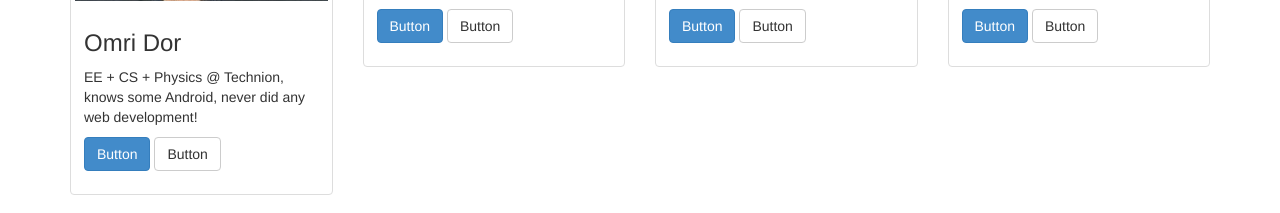
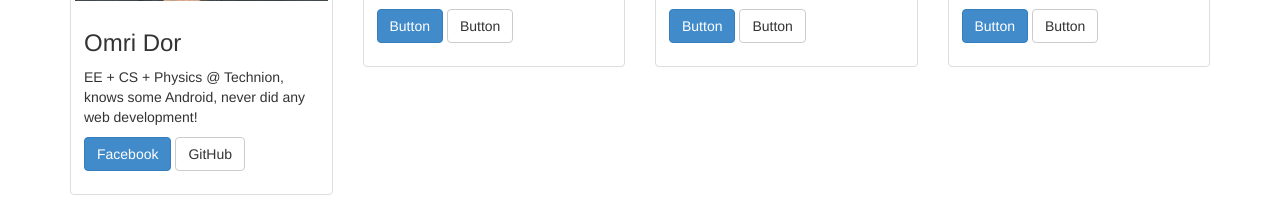
Before and after one commit to yotammanor/hackita-thursdays, a plain HTML site: page index.html in a window 1280 px wide. Shown: the part 1980-2193 px from the top of the page. Drawn offline with nearby package versions, Linux system fonts and the light colour scheme.

Commit message:
Omri Dor buttons now lead to FB and GitHub

```diff
--- a/index.html
+++ b/index.html
@@ -167,7 +167,7 @@
               <div class="caption">
                 <h3>Omri Dor</h3>
                 <p>EE + CS + Physics @ Technion, knows some Android, never did any web development!</p>
-                <p><a href="#" class="btn btn-primary" role="button">Button</a> <a href="#" class="btn btn-default" role="button">Button</a></p>
+                <p><a href="https://www.facebook.com/omri.dor" class="btn btn-primary" role="button">Facebook</a> <a href="https://github.com/omridor" class="btn btn-default" role="button">GitHub</a></p>
               </div>
             </div>
           </div>
```
